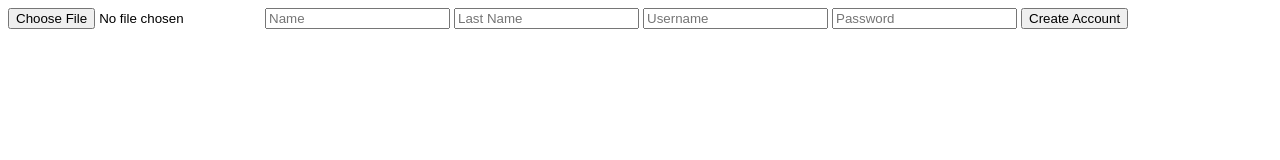
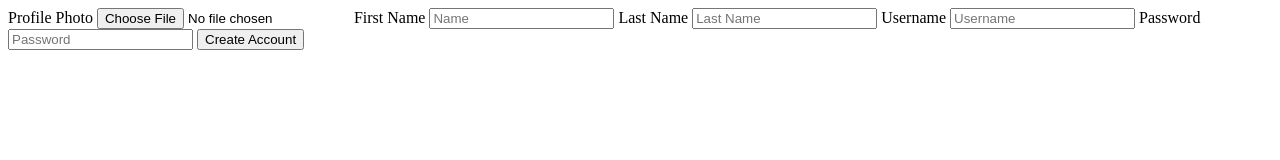
Before and after one commit to mandlake/nomad-coder, a plain HTML site: page kokoa-clone/home.html in a window 1280 px wide. Drawn offline with Linux system fonts and the light colour scheme.

Commit message:
240529 input and label tags

```diff
--- a/kokoa-clone/home.html
+++ b/kokoa-clone/home.html
@@ -13,11 +13,22 @@
   </head>
   <body>
     <form>
-      <input type="file" accept="image/*" />
-      <input required placeholder="Name" type="text" />
-      <input required placeholder="Last Name" type="text" />
-      <input required placeholder="Username" type="text" />
-      <input required placeholder="Password" minlength="10" type="password" />
+      <label for="profile">Profile Photo</label>
+      <input id="profile" type="file" accept="image/*" />
+      <label for="first-name">First Name</label>
+      <input id="first-name" required placeholder="Name" type="text" />
+      <label for="last-name">Last Name</label>
+      <input id="last-name" required placeholder="Last Name" type="text" />
+      <label for="username">Username</label>
+      <input id="username" required placeholder="Username" type="text" />
+      <label for="password">Password</label>
+      <input
+        id="password"
+        required
+        placeholder="Password"
+        minlength="10"
+        type="password"
+      />
       <input type="submit" value="Create Account" />
     </form>
   </body>
```
